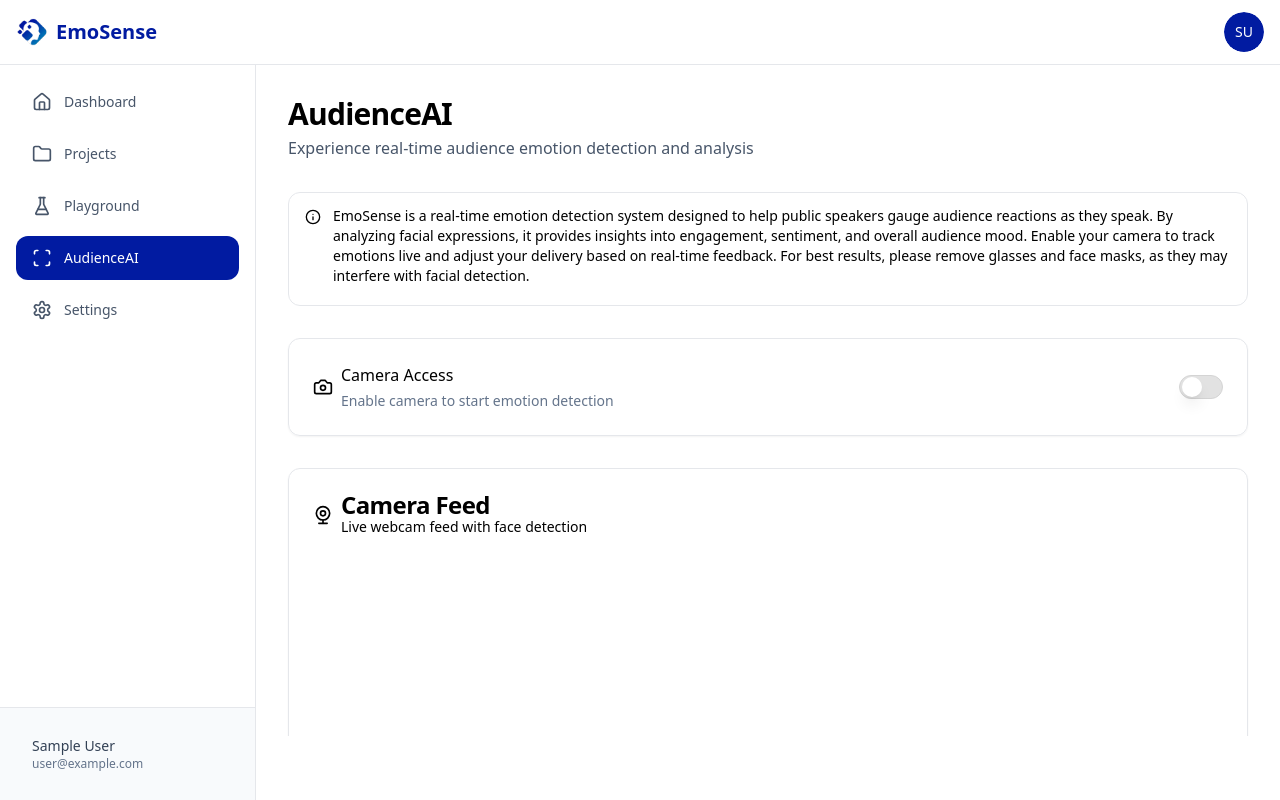
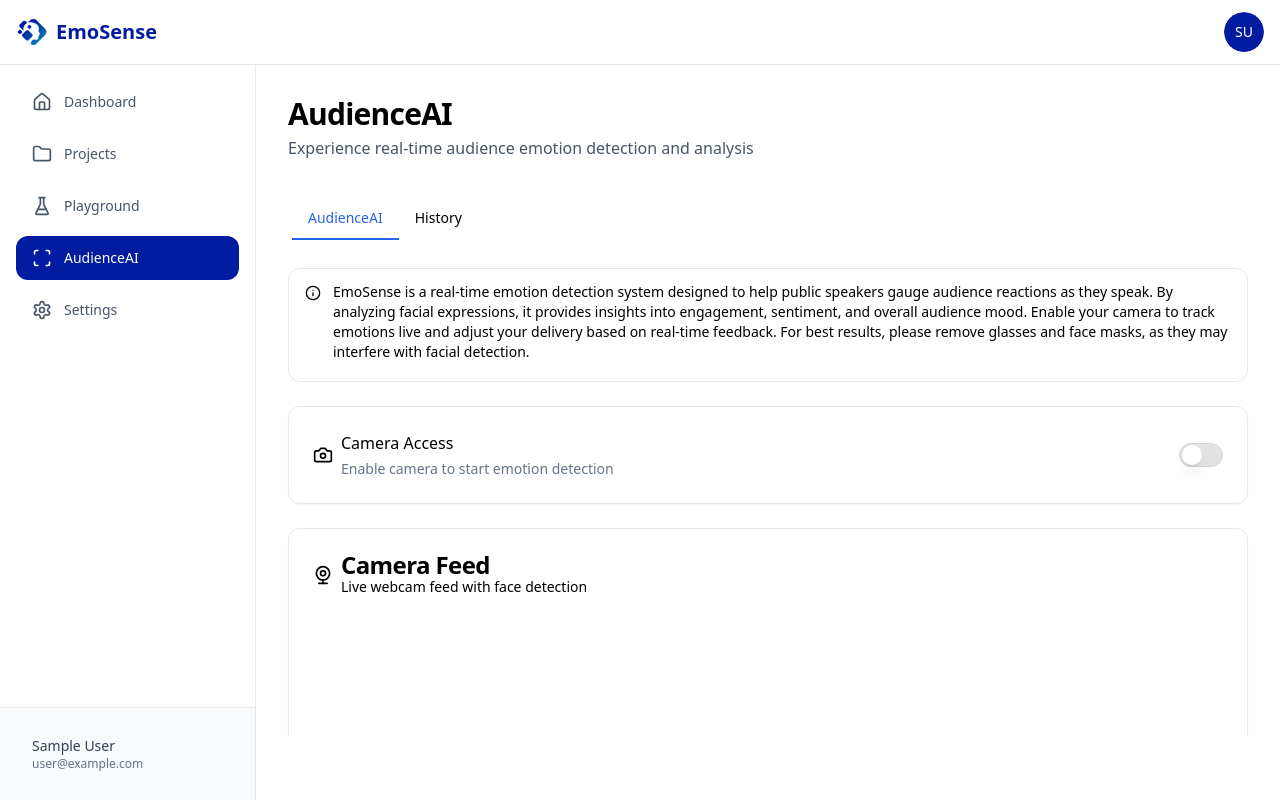
Before and after one commit to jamestorrevillas/emosense, a React (Vite) app: page /app/audience-emotion-detection in a window 1280 px wide. Built offline with nearby package versions, Linux system fonts and the light colour scheme; no server answers; the database is empty; sample sign-in values are in the browser's storage.

Commit message:
history tab

```diff
--- a/src/pages/audience emotion detection/AudienceEmotionDetectionPage.tsx
+++ b/src/pages/audience emotion detection/AudienceEmotionDetectionPage.tsx
@@ -6,12 +6,13 @@ import { FaceTracker } from '@/components/emotion/tracker/FaceTracker';
 import { EmotionAnalyzer } from '@/components/emotion/analysis/EmotionAnalyzer';
 import { OverallAnalysisView } from '@/components/emotion/visualization/OverallAnalysisView';
 import { EmotionalTimelineView } from '@/components/emotion/visualization/EmotionalTimelineView';
+import { Tabs, TabsContent, TabsList, TabsTrigger } from '@/components/ui/tabs';
 import { Button } from '@/components/ui/button';
 import { Switch } from '@/components/ui/switch';
 import { Card, CardContent, CardHeader, CardTitle, CardDescription } from '@/components/ui/card';
 import { Separator } from '@/components/ui/separator';
 import { Alert, AlertDescription } from '@/components/ui/alert';
-import { Play, Square, AlertCircle, Info, Webcam, Camera, Loader2 } from 'lucide-react';
+import { Play, Square, AlertCircle, Info, Webcam, Camera, Loader2, Shield } from 'lucide-react';
 import type { EmotionData, ProcessingStatus, EmotionLabel } from '@/components/emotion/types/emotion';
 import type { EmotionalMoment, EmotionTimelineEntry, OverallAnalysis } from '@/components/emotion/types/analysis';
 import type { Box } from '@vladmandic/face-api';
@@ -226,7 +227,14 @@ export function AudienceEmotionDetectionPage() {
                 </p>
             </div>
 
+            <Tabs defaultValue="audienceAI" className="space-y-6">
+                <TabsList className="w-full justify-start bg-muted/50 p-1">
+                    <TabsTrigger value="audienceAI">AudienceAI</TabsTrigger>
+                    <TabsTrigger value="sessions">History</TabsTrigger>
+                </TabsList>
+
             {/* Info Alert */}
+            <TabsContent value="audienceAI" className="space-y-6">
             <Alert>
                 <Info className="h-4 w-4" />
                 <AlertDescription>
@@ -461,6 +469,28 @@ export function AudienceEmotionDetectionPage() {
                     />
                 </>
             )}
+
+           </ TabsContent>
+
+           <TabsContent value="sessions" className="space-y-6">
+                     <Card>
+                       <CardHeader>
+                         <div className="flex items-center gap-2">
+                          <Shield className="h-5 w-5 text-primary" />
+                           <div>
+                             <CardTitle>AudienceAI History</CardTitle>
+                             <CardDescription>
+                               Review your sessions.
+                             </CardDescription>
+                           </div>
+                         </div>
+                       </CardHeader>
+                       <CardContent>
+                         {/* <PasswordChangeForm /> */}
+                       </CardContent>
+                     </Card>
+                   </TabsContent>
+            </ Tabs>
           </div>
         );
 }
```
